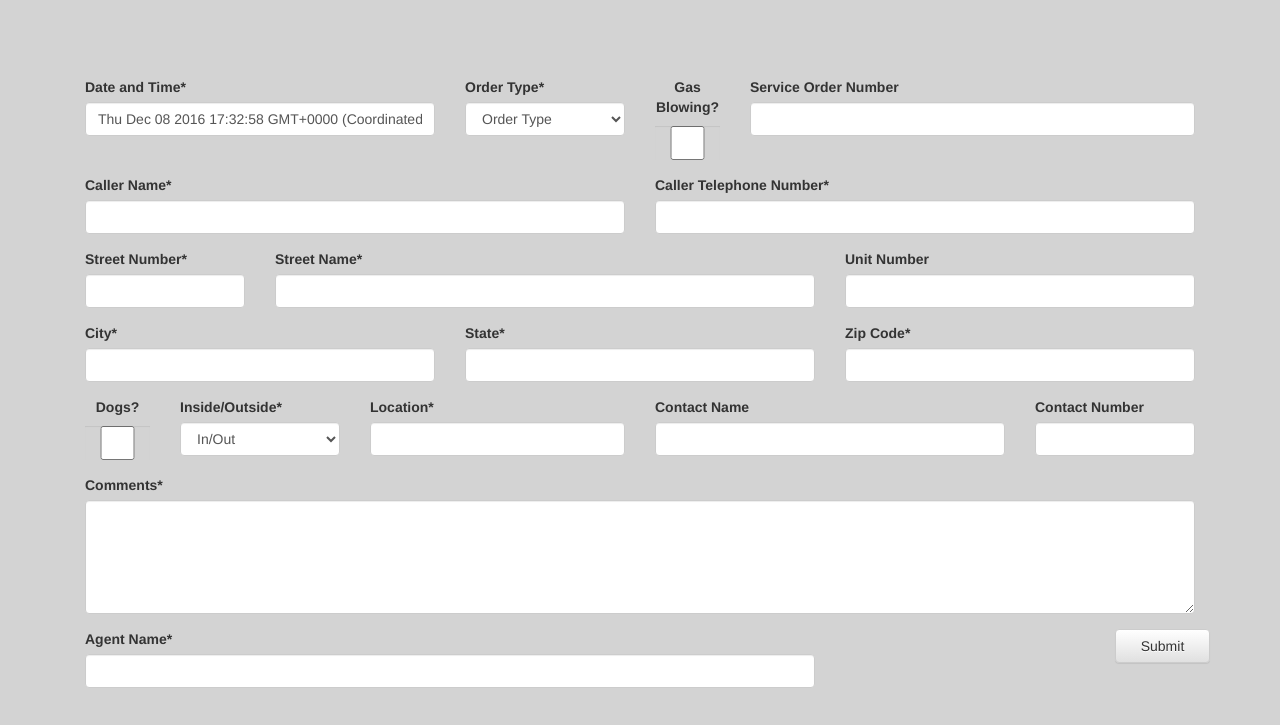
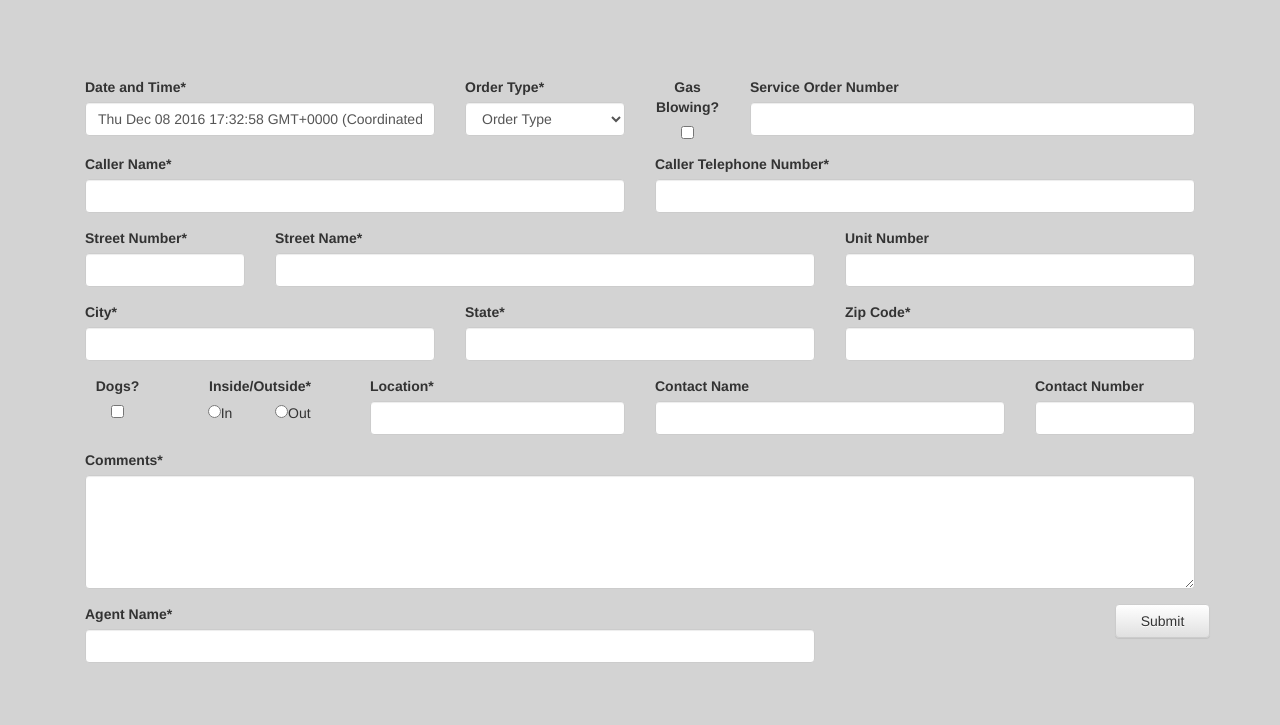
Before and after one commit to cog2010/Emergencies-During-IT-Outage, a plain HTML site: page index.html in a window 1280 px wide. Shown: the part 63-788 px from the top of the page. Drawn offline with nearby package versions, Linux system fonts and the light colour scheme.

Commit message:
style changes

```diff
--- a/index.html
+++ b/index.html
@@ -33,8 +33,8 @@
       </select>
     </div>
        <div class="form-group container col-xs-1" align="center">
-      <label for="blowing">Gas Blowing?</label>
-      <input name="blowing" type="checkbox" class="form-control">
+      <label for="blowing">Gas Blowing?</label></br>
+      <input name="blowing" type="checkbox">
     </div>
     <div class="form-group container col-xs-5">
       <label for="soNumber">Service Order Number</label>
@@ -73,16 +73,13 @@
       <input name="zip" class="form-control" required>
     </div>
     <div class="form-group container col-xs-1" align="center">
-      <label for="dogs">Dogs?</label>
-      <input name="dogs" type="checkbox" class="form-control">
+      <label for="dogs">Dogs?</label></br>
+      <input name="dogs" type="checkbox">
     </div>
-    <div class="form-group container col-xs-2">
-    <label for="inOut">Inside/Outside*</label>
-    <select class="form-control" required>
-      <option value="" disabled="disabled" selected="selected">In/Out</option>
-      <option value="in">Inside</option>
-      <option value="out">Outside</option>
-    </select>
+    <div class="form-group container col-xs-2" align='center'>
+    <label for="inOut">Inside/Outside*</label></br>
+    <div class='container col-xs-6'><input type='radio' name='inOut' value='Inside'>In</div>
+    <div class='container col-xs-6' align='left'><input type='radio' name='inOut' value='Outside'>Out</div>
   </div>
     <div class="form-group container col-xs-3">
       <label for="location">Location*</label>
```
